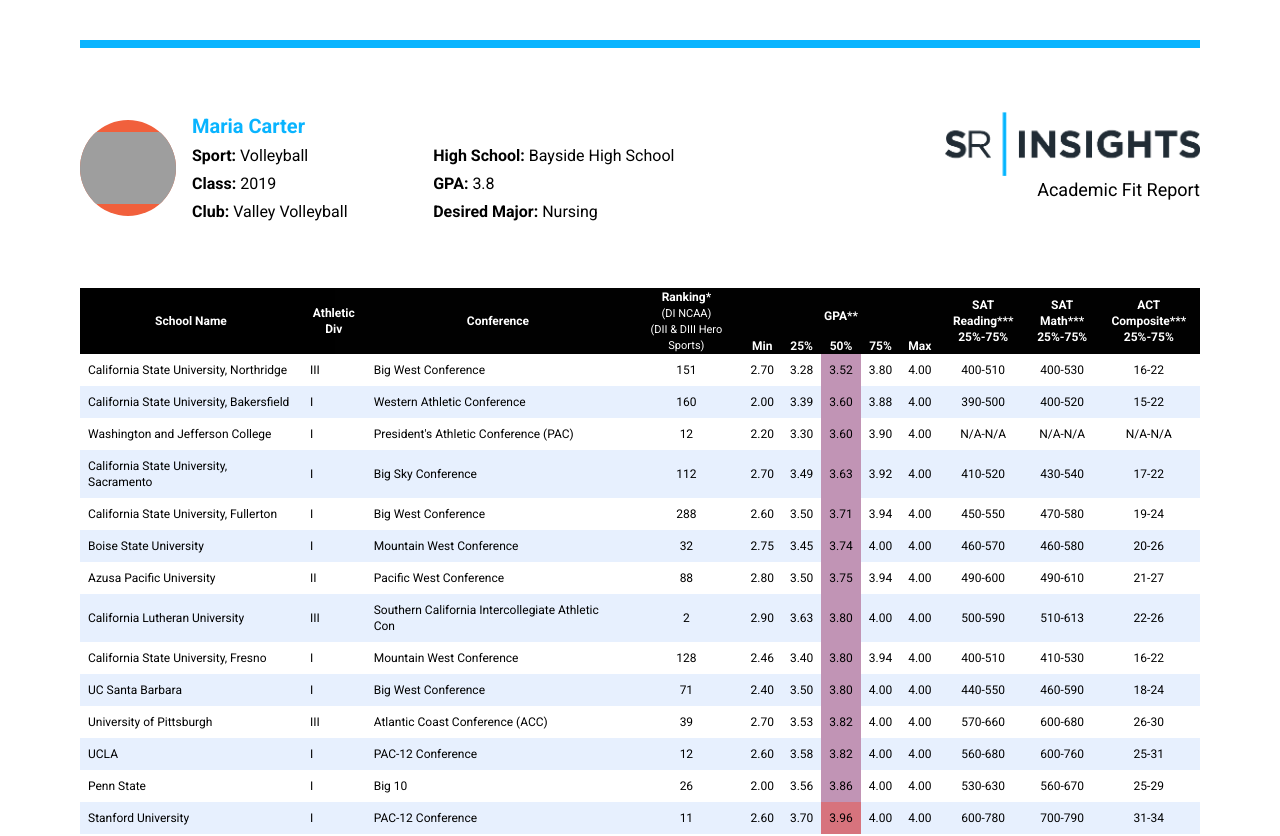
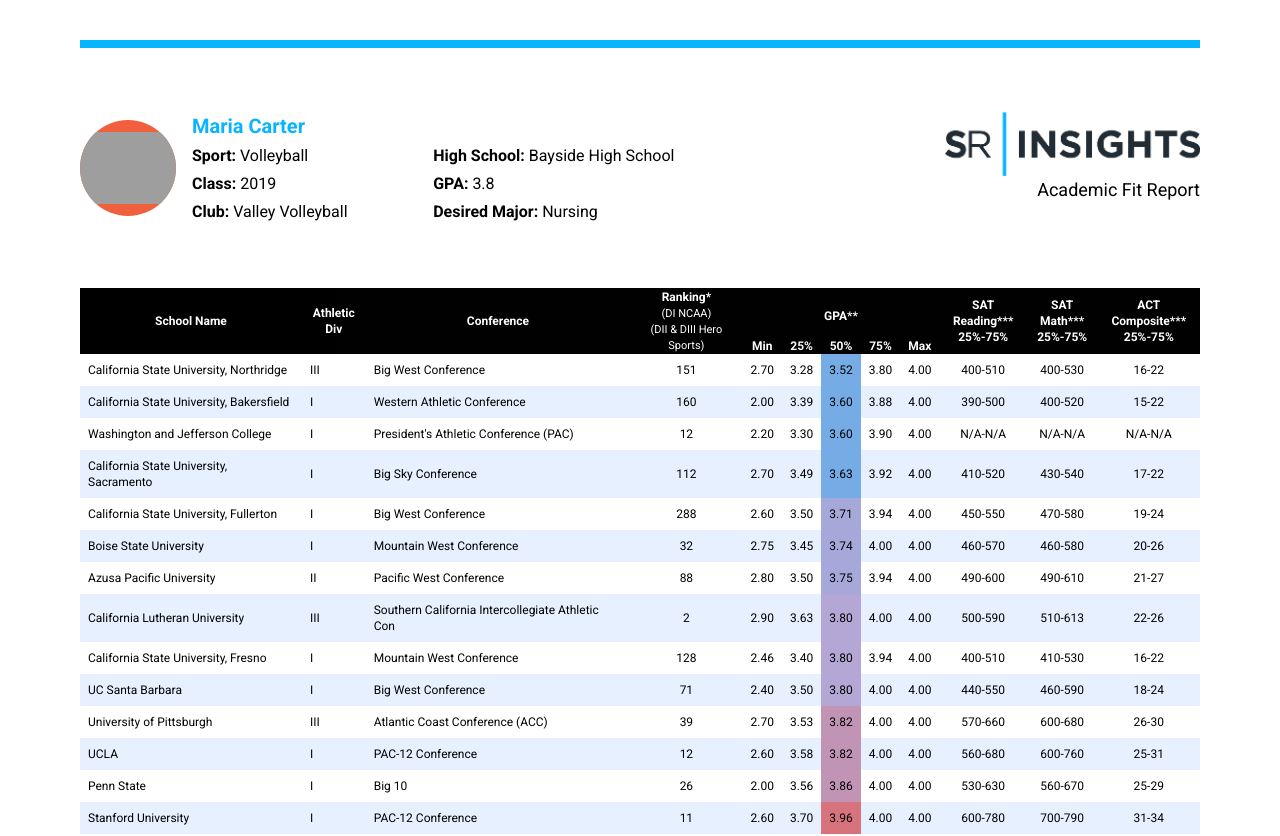
Before and after one commit to scramlo/sportsrecruits, a Vue app: page / in a window 1280 px wide. Shown: the top 836 px of the page. Built offline with nearby package versions, Linux system fonts and the light colour scheme; grey boxes are pictures that could not be loaded.

Commit message:
feat: compenetize and fix gradient

```diff
--- a/src/components/AthleteReportTable.vue
+++ b/src/components/AthleteReportTable.vue
@@ -1,37 +1,12 @@
 <script setup lang="ts">
 import type { Athlete, Report } from '@/types';
 import UITableLoader from './ui/UITableLoader.vue';
+import AthleteReportRow from './_AthleteReportRow.vue';
 
 defineProps<{
     athlete: Athlete;
     loading: boolean;
 }>();
-
-function getGpaColor(gpa: Athlete['gpa'], report: Report) {
-    const playerGpa = gpa;
-    const schoolGpa = report.gpa['50%'];
-
-    /*
-    - school gpa above the player's gpa by more than 0.10 color is #d7737d
-    - school gpa above the player's gpa by up to 0.10 color is #c194b5
-    - school gpa equal to the player's gpa color is #b4a7d6
-    - school gpa under the player's  gpa by less than 0.10 color is #a6a8da
-    - school gpa under the player's gpa by more than 0.10 color is #75ace5
-    */
-
-    if ((schoolGpa - playerGpa) > 0.1) {
-        return '#d7737d';
-    } else if ((schoolGpa - playerGpa) <= 0.1) {
-        return '#c194b5';
-    } else if (schoolGpa === playerGpa) {
-        return '#b4a7d6';
-    } else if ((playerGpa - schoolGpa) < 0.1) {
-        return '#a6a8da';
-    } else if ((playerGpa - schoolGpa) > 0.1) {
-        return '#75ace5';
-    }
-    return 'transparent';
-}
 </script>
 <template>
     <Transition name="fade" :appear="true" v-if="!loading && athlete">
@@ -84,22 +59,7 @@
                         <th></th>
                         <th></th>
                     </tr>
-                    <tr v-for="report in athlete.report" :key="report.school" class="striped -translate-y-[18px]">
-                        <td>{{ report.school }}</td>
-                        <td>{{ report.division }}</td>
-                        <td>{{ report.conference }}</td>
-                        <td class="text-center">{{ report.ranking }}</td>
-                        <td class="text-center">{{ report.gpa.min.toFixed(2) }}</td>
-                        <td class="text-center">{{ report.gpa['25%'].toFixed(2) }}</td>
-                        <td class="text-center" :style="{ backgroundColor: getGpaColor(athlete.gpa, report) }">
-                            {{ report.gpa['50%'].toFixed(2) }}
-                        </td>
-                        <td class="text-center">{{ report.gpa['75%'].toFixed(2) }}</td>
-                        <td class="text-center">{{ report.gpa.max.toFixed(2) }}</td>
-                        <td class="text-center">{{ report.sat.reading.min }}-{{ report.sat.reading.max }}</td>
-                        <td class="text-center">{{ report.sat.math.min }}-{{ report.sat.math.max }}</td>
-                        <td class="text-center">{{ report.act.min }}-{{ report.act.max }}</td>
-                    </tr>
+                    <AthleteReportRow :athlete="athlete" />
                 </tbody>
             </table>
             <div>
@@ -127,13 +87,3 @@
         <UITableLoader :cols="33" />
     </Transition>
 </template>
-
-<style scoped>
-table td {
-    padding: 0.5rem;
-}
-
-table tr:nth-child(even).striped {
-    background-color: #e7f0fe;
-}
-</style>
--- /dev/null
+++ b/src/components/_AthleteReportGpaCell.vue
@@ -0,0 +1,40 @@
+<script setup lang="ts">
+import type { Athlete, Report } from '@/types';
+
+defineProps<{
+    athlete: Athlete;
+    report: Report;
+}>();
+
+function getGpaColor(gpa: Athlete['gpa'], report: Report) {
+    const playerGpa = gpa;
+    const schoolGpa = report.gpa['50%'];
+
+    console.log('difference', schoolGpa - playerGpa);
+
+    /*
+    - school gpa above the player's gpa by more than 0.10 color is #d7737d
+    - school gpa above the player's gpa by up to 0.10 color is #c194b5
+    - school gpa equal to the player's gpa color is #b4a7d6
+    - school gpa under the player's  gpa by less than 0.10 color is #a6a8da
+    - school gpa under the player's gpa by more than 0.10 color is #75ace5
+    */
+
+    if (schoolGpa > playerGpa + .10) {
+        return '#d7737d';
+    } else if (schoolGpa > playerGpa && schoolGpa <= playerGpa + .10) {
+        return '#c194b5';
+    } else if (schoolGpa === playerGpa) {
+        return '#b4a7d6';
+    } else if (schoolGpa < playerGpa && schoolGpa >= playerGpa - .10) {
+        return '#a6a8da';
+    } else if (schoolGpa < playerGpa - .10) {
+        return '#75ace5';
+    }
+}
+</script>
+<template>
+    <td class="text-center" :style="{ backgroundColor: getGpaColor(athlete.gpa, report) }">
+        {{ report.gpa['50%'].toFixed(2) }}
+    </td>
+</template>
--- /dev/null
+++ b/src/components/_AthleteReportRow.vue
@@ -0,0 +1,35 @@
+<script setup lang="ts">
+import type { Athlete } from '@/types';
+import AthleteReportGpaCell from './_AthleteReportGpaCell.vue';
+
+defineProps<{
+    athlete: Athlete;
+}>();
+</script>
+
+<template>
+    <tr v-for="report in athlete.report" :key="report.school" class="striped -translate-y-[18px]">
+        <td>{{ report.school }}</td>
+        <td>{{ report.division }}</td>
+        <td>{{ report.conference }}</td>
+        <td class="text-center">{{ report.ranking }}</td>
+        <td class="text-center">{{ report.gpa.min.toFixed(2) }}</td>
+        <td class="text-center">{{ report.gpa['25%'].toFixed(2) }}</td>
+        <AthleteReportGpaCell :athlete="athlete" :report="report" />
+        <td class="text-center">{{ report.gpa['75%'].toFixed(2) }}</td>
+        <td class="text-center">{{ report.gpa.max.toFixed(2) }}</td>
+        <td class="text-center">{{ report.sat.reading.min }}-{{ report.sat.reading.max }}</td>
+        <td class="text-center">{{ report.sat.math.min }}-{{ report.sat.math.max }}</td>
+        <td class="text-center">{{ report.act.min }}-{{ report.act.max }}</td>
+    </tr>
+</template>
+
+<style scoped>
+table td {
+    padding: 0.5rem;
+}
+
+table tr:nth-child(even).striped {
+    background-color: #e7f0fe;
+}
+</style>
```
